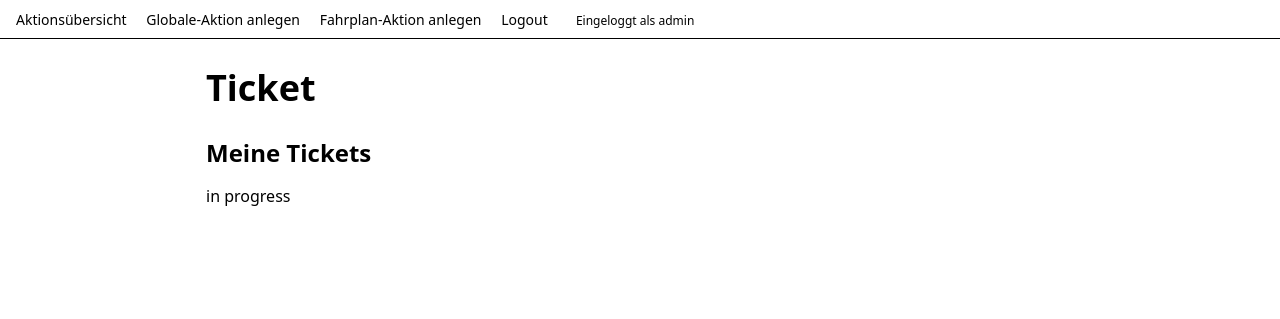
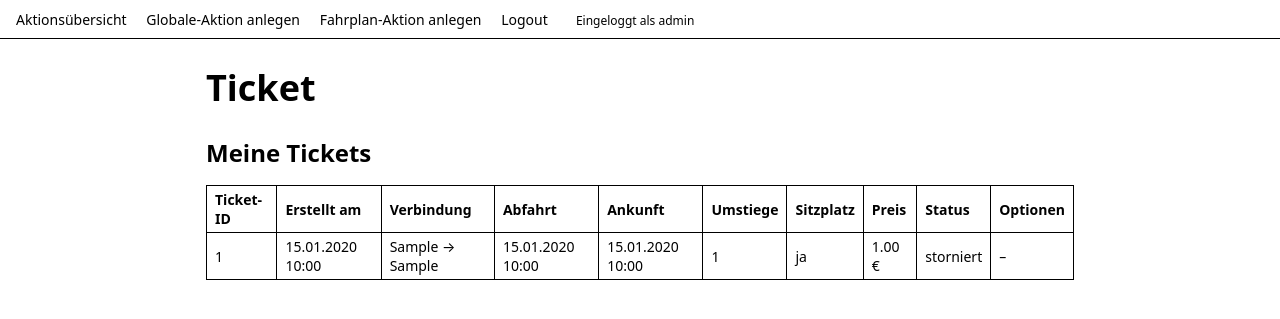
Before and after one commit to lukasmayr83/PR_DKE_Gruppe02, a Flask app: page /meine-tickets in a window 1280 px wide. Shown: the top 319 px of the page. Run offline with Flask 3, Linux system fonts and the light colour scheme; a user stored in the database is signed in; tables that the repository leaves empty hold one stand-in row (values such as "Sample post").

Commit message:
Ticket-System: Buchung, Aktionen, Cascades, Strecken-API-Integration

```diff
--- a/Ticket/app/routes.py
+++ b/Ticket/app/routes.py
@@ -1,18 +1,79 @@
 from flask import Blueprint, render_template, redirect, url_for, flash, request, jsonify
 from flask_login import current_user, login_user, logout_user, login_required
 from urllib.parse import urlparse
+from datetime import datetime
+
 from app import db
-from app.models import User, Aktion
-from app.forms import LoginForm, AktionForm, RegisterForm
+from app.models import User, Aktion, Ticket
+from app.forms import LoginForm, AktionForm, RegisterForm, VerbindungssucheForm
+
+import json
+from urllib.request import Request, urlopen
+from urllib.error import URLError, HTTPError
+from flask import current_app
+from sqlalchemy.exc import IntegrityError
 
 
 bp = Blueprint("main", __name__)
 
+################################################################
+
+# DUMMY DATEN ZUR VERBINDUNGSUCHE - TO BE DONE - FUER DEMO
+DUMMY_VERBINDUNGEN = [
+    {
+        "id": 1,
+        "start_halt": "Linz Hbf",
+        "ziel_halt": "Innsbruck Hbf",
+        "abfahrt_basis": datetime(2025, 11, 26, 9, 0),
+        "ankunft_basis": datetime(2025, 11, 26, 12, 30),
+        "anzahl_umstiege": 0,
+        "grundpreis": 49.90,
+        "halteplan_id": 1,
+    },
+    {
+        "id": 2,
+        "start_halt": "Linz Hbf",
+        "ziel_halt": "Innsbruck Hbf",
+        "abfahrt_basis": datetime(2025, 11, 26, 10, 15),
+        "ankunft_basis": datetime(2025, 11, 26, 13, 45),
+        "anzahl_umstiege": 1,
+        "grundpreis": 39.90,
+        "halteplan_id": 1,
+    },
+]
+
+##############################################
+# TO BE DONE - gibt Bahnhoefe von Strecken API zurueck, anti crash
+def lade_bahnhoefe():
+    base = current_app.config.get("STRECKEN_API_BASE", "").rstrip("/")
+    if not base:
+        return []
+
+    url = f"{base}/bahnhoefe"
+
+    # HTTP request an Strecke
+    try:
+        req = Request(url, headers={"Accept": "application/json"})
+        with urlopen(req, timeout=3) as resp:
+            data = json.load(resp)
+    except Exception:
+        return []
+
+    return [
+        b["name"].strip()
+        for b in data.get("bahnhoefe", [])
+        if "name" in b and b["name"]
+    ]
+################################################
 
 @bp.route("/")
 @login_required
 def index():
-    return redirect(url_for("main.aktionen_uebersicht"))
+    # Admin -> Aktionsübersicht, Kunde -> Verbindungssuche
+    if current_user.username == "admin":
+        return redirect(url_for("main.aktionen_uebersicht"))
+    else:
+        return redirect(url_for("main.verbindungssuche"))
 
 
 # Login
@@ -40,6 +101,8 @@ def login():
 
     return render_template("login.html", title="Sign in", form=form)
 
+# Register
+
 @bp.route("/register", methods=["GET", "POST"])
 def register():
     if current_user.is_authenticated:
@@ -56,7 +119,7 @@ def register():
             flash("E-Mail bereits registriert.")
             return redirect(url_for("main.register"))
 
-        # Neuen User anlegen
+        # neuen User anlegen
         user = User(
             username=form.username.data,
             email=form.email.data,
@@ -69,6 +132,7 @@ def register():
 
     return render_template("register.html", title="Registrierung", form=form)
 
+# Logout
 
 @bp.route("/logout")
 def logout():
@@ -145,8 +209,6 @@ def aktion_fahrplan_new():
 
     return render_template("aktion_fahrplan_new.html", title="Fahrplan-Aktion anlegen", form=form)
 
-
-
 # Bearbeiten, Löschen
 
 @bp.route("/aktionen/<int:aktion_id>/edit", methods=["GET", "POST"])
@@ -188,23 +250,174 @@ def aktion_edit(aktion_id):
 
     return render_template("aktion_edit.html", title="Aktion bearbeiten", form=form, aktion=aktion)
 
+# Aktion löschen
 
 @bp.route("/aktionen/<int:aktion_id>/delete", methods=["POST"])
 @login_required
 def aktion_delete(aktion_id):
     aktion = Aktion.query.get_or_404(aktion_id)
-    db.session.delete(aktion)
-    db.session.commit()
-    flash("Aktion gelöscht.")
+
+    # Tickets die  Aktion verwenden entkoppeln
+    Ticket.query.filter(Ticket.aktion_id == aktion.id).update({Ticket.aktion_id: None})
+
+    # Aktion löschen
+    try:
+        db.session.delete(aktion)
+        db.session.commit()
+        flash("Aktion gelöscht")
+    except IntegrityError:
+        db.session.rollback()
+        flash("Aktion konnte nicht gelöscht werden (FK-Problem).")
+
     return redirect(url_for("main.aktionen_uebersicht"))
 
-@bp.route("/verbindungssuche")
+# finde passende aktive Aktion
+
+def ermittle_aktion(verbindungs_datum: datetime, halteplan_id: int):
+    aktive = Aktion.query.filter_by(aktiv=True).all()
+    for a in aktive:
+        if a.startZeit.date() <= verbindungs_datum.date() <= a.endeZeit.date():
+            if a.typ == "global":
+                return a
+            if a.typ == "halteplan" and a.halteplanId == halteplan_id:
+                return a
+    return None
+
+#  Verbindungssuche
+
+@bp.route("/verbindungssuche", methods=["GET", "POST"])
 @login_required
 def verbindungssuche():
-    return render_template("verbindungssuche.html", title="Verbindungssuche")
+    form = VerbindungssucheForm()
+    verbindungen = []
+
+    if form.validate_on_submit():
+        start = form.startbahnhof.data.strip().lower()
+        ziel = form.zielbahnhof.data.strip().lower()
+        # Bahnhoefe von Strecken Schnittstelle laden (wenn Liste nicht leer)
+        bahnhoefe = lade_bahnhoefe()
+        if bahnhoefe:
+            set_bh = set(b.lower() for b in bahnhoefe)
+            if start not in set_bh or ziel not in set_bh:
+                flash("Start- oder Zielbahnhof existiert nicht ")
+                return render_template(
+                    "verbindungssuche.html",
+                    title="Verbindungssuche",
+                    form=form,
+                    verbindungen=[],
+                )
+
+        datum = form.datum.data
+        sitzplatz = form.sitzplatz.data
+
+        for v in DUMMY_VERBINDUNGEN:
+            # passt Verbindung zur Suche
+            if start in v["start_halt"].lower() and ziel in v["ziel_halt"].lower():
+                item = dict(v)   # Kopie anlegen
+
+                # DEMO Datum aus dem Formular +Zeit aus dem "Fahrplan"
+                item["abfahrt"] = datetime.combine(datum, v["abfahrt_basis"].time())
+                item["ankunft"] = datetime.combine(datum, v["ankunft_basis"].time())
+
+                # Grundpreis (+evtl Sitzplatzaufschlag)
+                preis = v["grundpreis"] + (5.0 if sitzplatz else 0.0)
+
+                aktion = ermittle_aktion(item["abfahrt"], v["halteplan_id"])
+                if aktion:
+                    preis = round(preis * (1 - aktion.rabattWert / 100.0), 2)
+                    item["aktion_name"] = aktion.name
+                    item["aktion_rabatt"] = aktion.rabattWert
+                    item["aktion_id"] = aktion.id
+                else:
+                    item["aktion_name"] = None
+                    item["aktion_rabatt"] = 0
+                    item["aktion_id"] = None
+
+                item["preis"] = preis
+                item["abfahrt_display"] = item["abfahrt"].strftime("%d.%m.%Y %H:%M")
+                item["ankunft_display"] = item["ankunft"].strftime("%d.%m.%Y %H:%M")
+                item["abfahrt_iso"] = item["abfahrt"].isoformat()
+                item["ankunft_iso"] = item["ankunft"].isoformat()
+                item["sitzplatz"] = sitzplatz
+
+                verbindungen.append(item)
+
+        if not verbindungen:
+            flash("Keine passende Verbindung gefunden.")
+
+    return render_template(
+        "verbindungssuche.html",
+        title="Verbindungssuche",
+        form=form,
+        verbindungen=verbindungen,
+    )
+
+# Ticket buchen
+
+@bp.route("/tickets/buchen/<int:fahrt_id>", methods=["POST"])
+@login_required
+def ticket_buchen(fahrt_id):
+    # Daten aus dem Formular
+    start_halt = request.form.get("start_halt")
+    ziel_halt = request.form.get("ziel_halt")
+    abfahrt_str = request.form.get("abfahrt")
+    ankunft_str = request.form.get("ankunft")
+    umstiege = int(request.form.get("umstiege", 0))
+    halteplan_id = request.form.get("halteplan_id")
+    preis = float(request.form.get("preis"))
+    sitzplatz = request.form.get("sitzplatz") == "1"
+    aktion_id = request.form.get("aktion_id")
+
+    # ISO Zeitstring in date time Obj
+    try:
+        abfahrt = datetime.fromisoformat(abfahrt_str)
+        ankunft = datetime.fromisoformat(ankunft_str)
+    except (TypeError, ValueError):
+        flash("Verbindungsdaten ungültig.")
+        return redirect(url_for("main.verbindungssuche"))
+
+#   Ticket für User anlegen
+    ticket = Ticket(
+        user_id=current_user.id,
+        status="aktiv",
+        start_halt=start_halt,
+        ziel_halt=ziel_halt,
+        anzahl_umstiege=umstiege,
+
+        abfahrt=abfahrt,
+        ankunft=ankunft,
+
+        fahrt_id=fahrt_id,
+        halteplan_id=int(halteplan_id) if halteplan_id else None,
+        gesamtPreis=preis,
+        sitzplatzReservierung=sitzplatz,
+        aktion_id=int(aktion_id) if aktion_id else None,
+    )
+
+    db.session.add(ticket)
+    db.session.commit()
+    flash("Ticket erfolgreich gebucht.")
+    return redirect(url_for("main.meine_tickets"))
 
 
+#  zeige nur MEINE Tickets (Filter)
 @bp.route("/meine-tickets")
 @login_required
 def meine_tickets():
-    return render_template("meine_tickets.html", title="Meine Tickets")
+    tickets = Ticket.query.filter_by(user_id=current_user.id).order_by(Ticket.erstelltAm.desc()).all()
+    return render_template("meine_tickets.html", title="Meine Tickets", tickets=tickets)
+
+#  Storno über Status
+@bp.route("/tickets/<int:ticket_id>/storno", methods=["POST"])
+@login_required
+def ticket_storno(ticket_id):
+    ticket = Ticket.query.filter_by(id=ticket_id, user_id=current_user.id).first_or_404()
+
+    if ticket.status == "storniert":
+        flash("Ticket ist bereits storniert.")
+    else:
+        ticket.status = "storniert"
+        db.session.commit()
+        flash("Ticket wurde storniert.")
+
+    return redirect(url_for("main.meine_tickets"))
--- a/Ticket/app/templates/meine_tickets.html
+++ b/Ticket/app/templates/meine_tickets.html
@@ -1,6 +1,47 @@
 {% extends "base.html" %}
+{% block title %}Meine Tickets{% endblock %}
 {% block content %}
   <h1>Ticket</h1>
-  <h2>Meine Tickets </h2>
-  <p>in progress</p>
+  <h2>Meine Tickets</h2>
+
+  {% if tickets %}
+    <table>
+      <tr>
+        <th>Ticket-ID</th>
+        <th>Erstellt am</th>
+        <th>Verbindung</th>
+        <th>Abfahrt</th>
+        <th>Ankunft</th>
+        <th>Umstiege</th>
+        <th>Sitzplatz</th>
+        <th>Preis</th>
+        <th>Status</th>
+        <th>Optionen</th>
+      </tr>
+      {% for t in tickets %}
+        <tr>
+          <td>{{ t.id }}</td>
+          <td>{{ t.erstelltAm.strftime("%d.%m.%Y %H:%M") }}</td>
+          <td>{{ t.start_halt }} → {{ t.ziel_halt }}</td>
+          <td>{{ t.abfahrt.strftime("%d.%m.%Y %H:%M") }}</td>
+          <td>{{ t.ankunft.strftime("%d.%m.%Y %H:%M") }}</td>
+          <td>{{ t.anzahl_umstiege }}</td>
+          <td>{{ "ja" if t.sitzplatzReservierung else "nein" }}</td>
+          <td>{{ "%.2f"|format(t.gesamtPreis) }} €</td>
+          <td>{{ t.status }}</td>
+          <td>
+            {% if t.status != "storniert" %}
+              <form method="post" action="{{ url_for('main.ticket_storno', ticket_id=t.id) }}">
+                <button class="btn" type="submit">Storno</button>
+              </form>
+            {% else %}
+              –
+            {% endif %}
+          </td>
+        </tr>
+      {% endfor %}
+    </table>
+  {% else %}
+    <p>Sie haben noch keine Tickets.</p>
+  {% endif %}
 {% endblock %}
--- a/Ticket/config.py
+++ b/Ticket/config.py
@@ -1,6 +1,8 @@
 import os
 
 basedir = os.path.abspath(os.path.dirname(__file__))
+
+STRECKEN_API_BASE = os.environ.get("STRECKEN_API_BASE", "http://127.0.0.1:5000")
 
 class Config:
     SECRET_KEY = "dev-secret-key"  #
```
Also changed, not shown: Ticket/app/forms.py (+23 -1 lines), Ticket/app/models.py (+38 -0 lines), Ticket/app/templates/verbindungssuche.html (+81 -1 lines), Ticket/migrations/versions/4dc56523629e_ticket_modell.py (added, +44 -0 lines), Ticket/migrations/versions/a693db793988_ticket_abfahrt_ankunft_cascades.py (added, +39 -0 lines).
